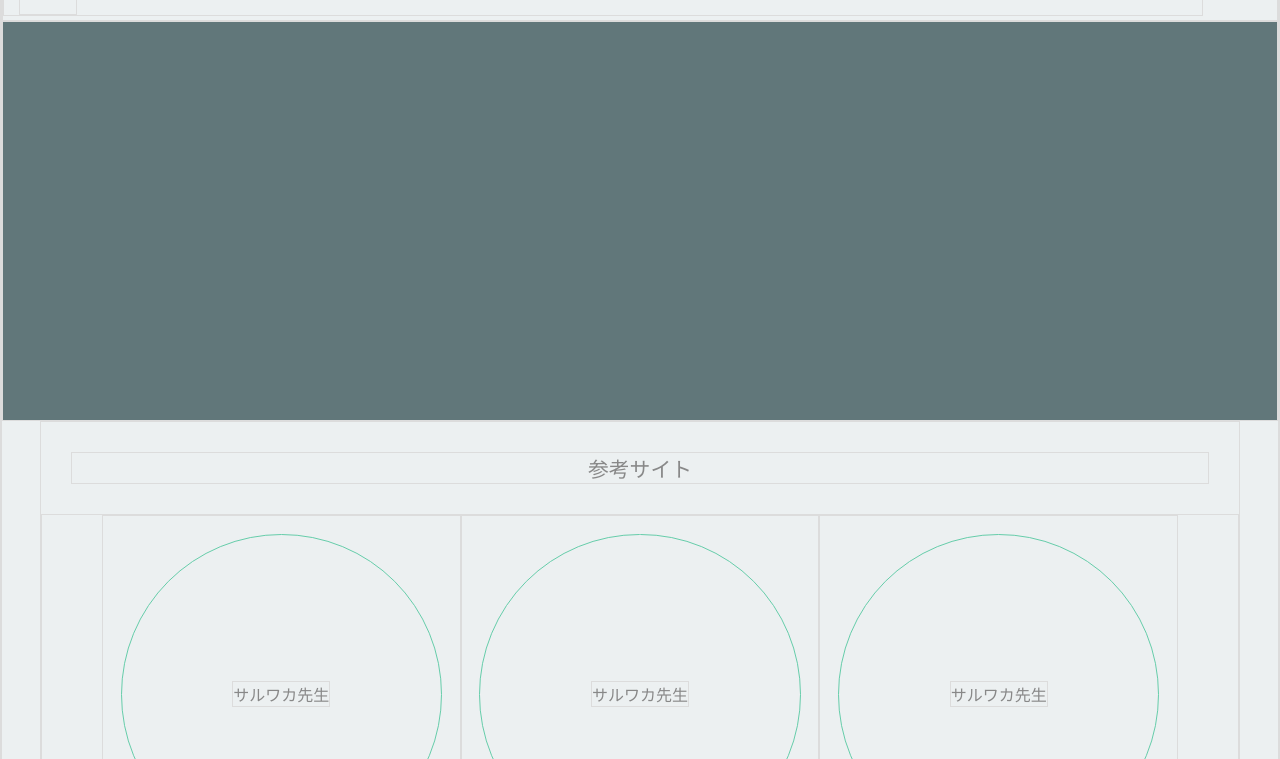
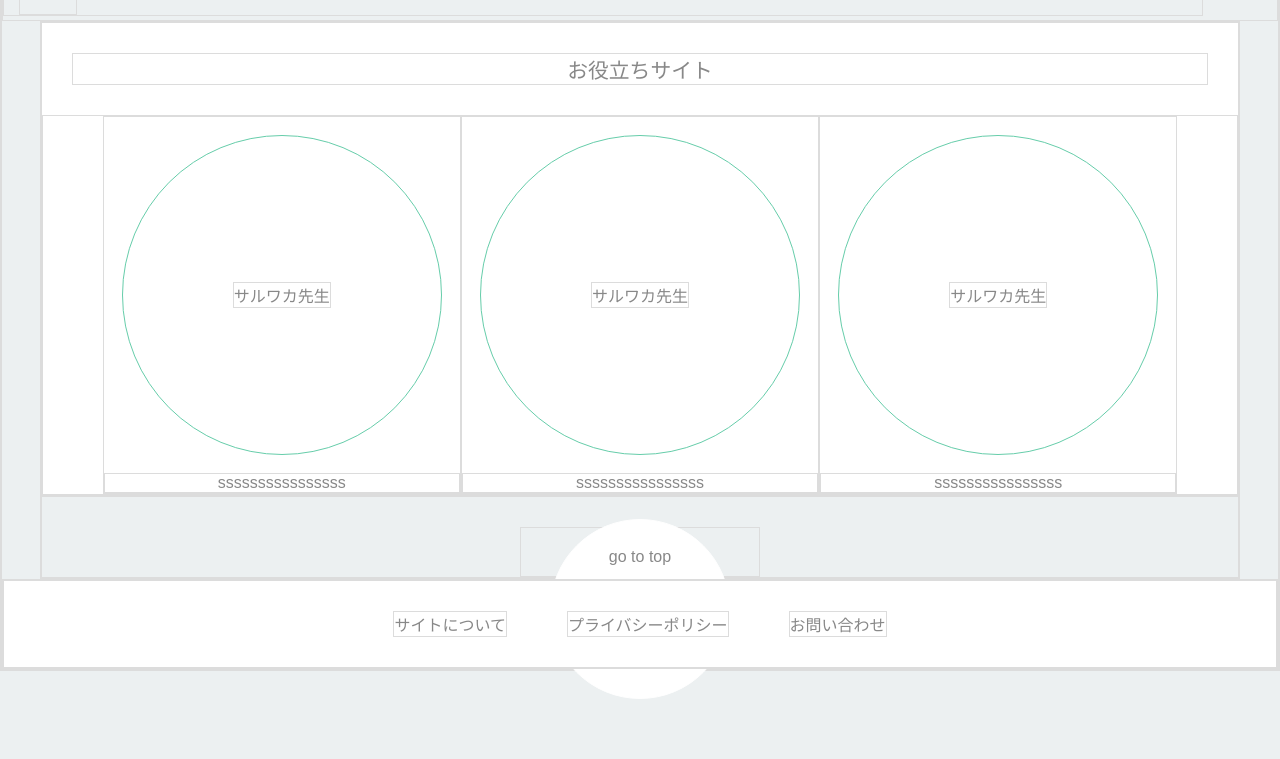
Before and after one commit to ImFukajp/yanbaru, a plain HTML site: page index.html in a window 1280 px wide. Shown: the part 41-800 px from the top of the page. Drawn offline with Linux system fonts and the light colour scheme.

Commit message:
ふったーのおやまさん

```diff
--- a/index.html
+++ b/index.html
@@ -13,7 +13,7 @@
 <body>
     <!--ふーかぞーん  -->
     <!--よろしくペア制作うううううう！  -->
-<header class = "header">
+    <header class="header">
         <div class="container">
             <h1 class="logo">WEBLE</h1>
             <ul class="nav">
@@ -23,7 +23,7 @@
             </ul>
         </div>
     </header>
-<section class="banner">
+    <!-- <section class="banner"> -->
 
 
 
@@ -34,11 +34,11 @@
 
 
     <!-- やすはぞーん -->
-    <!-- 参考サイト -->
-    <!-- ※お役立ちサイトに変更どう？ -->
+    <!-- お役立ちサイト-->
     <main>
-        <h2>参考サイト</h2>
         <section class="site">
+            <h2>お役立ちサイト</h2>
+            <div class="site-container">
                 <div class="site-box">
                     <div class="site-circle">
                         <!-- <img src="" alt="https://saruwakakun.com/"> -->
@@ -60,6 +60,7 @@
                     </div>
                     <p>ssssssssssssssss</p>
                 </div>
+            </div>
         </section>
 
         <!--トップへスクロール  -->
@@ -70,6 +71,7 @@
 
     <!-- フッター -->
     <footer>
+        <!-- <span>go-to-top</span> -->
         <ul>
             <li>サイトについて</li>
             <li>プライバシーポリシー</li>
--- a/style.css
+++ b/style.css
@@ -76,6 +76,10 @@ h2{
     font-size: 1.3em;
 }
 .site{
+
+    background-color: white;
+}
+.site-container{
     display: flex;
     justify-content: center;
 }
@@ -97,11 +101,41 @@ h2{
 
 /* go to top */
 .go-to-top{
-    width: 100px;
+    width: 20%;
     margin: 0 auto;
     margin-top: 30px;
+    padding: 20px;
+    padding-bottom: 10px;
+    position: relative;
+    z-index: 1;
+
+}
+.go-to-top::after{
+    content: " ";
+    display: block;
+    border: white solid 1px;
+    border-radius: 50%;
+    width: 180px;
+    height: 180px;
+    position: absolute;
+    z-index: -1;
+    top: -20%;
+    left:50% ;
+    transform: translate(-50%, 0) /*横軸,縦軸*/;
+    background-color: white;
+
+
+
 }
 /* フッター */
+footer{
+    width: 100%;
+    text-align: center;
+    position: relative;
+    z-index: 1;
+    background-color: white;
+}
+
 footer ul{
     display: flex;
     justify-content: center;
```
Lines whose indentation alone changed are shown as unchanged.
